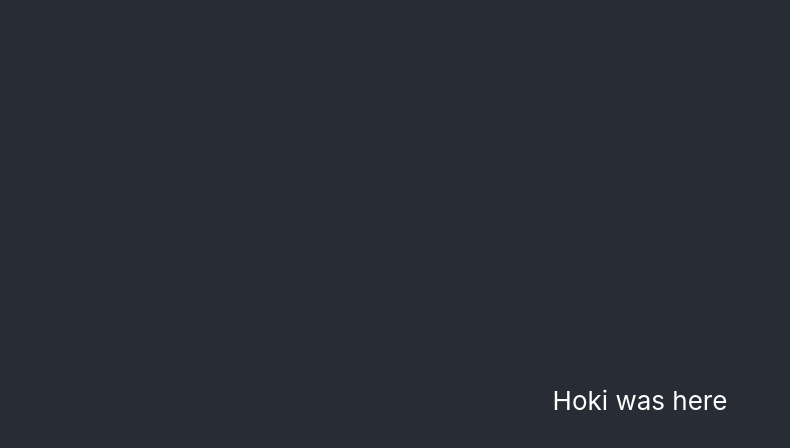
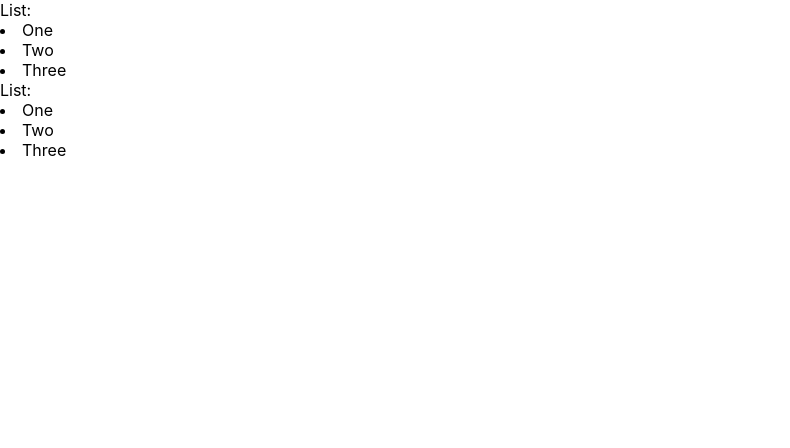
Before and after one commit to travishoki/react-standards-less-huge-and-more-awesome, a React (Create React App) app: page / in a window 1280 px wide. Shown: the top 448 px of the page, without its empty margins (0-790 px from the left). Built offline with nearby package versions, Linux system fonts and the light colour scheme.

Commit message:
ComponentB before and after
before and after of breaking out components

```diff
--- a/package.json
+++ b/package.json
@@ -6,6 +6,7 @@
     "@testing-library/jest-dom": "^5.11.10",
     "@testing-library/react": "^11.2.6",
     "@testing-library/user-event": "^12.8.3",
+    "prop-types": "^15.7.2",
     "react": "^17.0.2",
     "react-dom": "^17.0.2",
     "react-scripts": "4.0.3",
--- a/src/App.css
+++ /dev/null
@@ -1,38 +0,0 @@
-.App {
-  text-align: center;
-}
-
-.App-logo {
-  height: 40vmin;
-  pointer-events: none;
-}
-
-@media (prefers-reduced-motion: no-preference) {
-  .App-logo {
-    animation: App-logo-spin infinite 20s linear;
-  }
-}
-
-.App-header {
-  background-color: #282c34;
-  min-height: 100vh;
-  display: flex;
-  flex-direction: column;
-  align-items: center;
-  justify-content: center;
-  font-size: calc(10px + 2vmin);
-  color: white;
-}
-
-.App-link {
-  color: #61dafb;
-}
-
-@keyframes App-logo-spin {
-  from {
-    transform: rotate(0deg);
-  }
-  to {
-    transform: rotate(360deg);
-  }
-}
--- a/src/App.js
+++ b/src/App.js
@@ -1,15 +1,12 @@
 import React from 'react';
 
-import './App.css';
+import ComponentB from './components/ComponentB';
 
-function App() {
-  return (
-    <div className="App">
-      <header className="App-header">
-        Hoki was here
-      </header>
-    </div>
-  );
-}
+const App = () => (
+  <div className="App">
+    <ComponentB.Before />
+    <ComponentB.After />
+  </div>
+);
 
 export default App;
--- /dev/null
+++ b/src/api/index.js
@@ -0,0 +1,20 @@
+const mockItemList = [
+  {
+    id: 1,
+    name: 'One',
+  },
+  {
+    id: 2,
+    name: 'Two',
+  },
+  {
+    id: 3,
+    name: 'Three',
+  },
+];
+
+export const getItemList = () => new Promise((resolve) => {
+  resolve(mockItemList);
+});
+
+export default getItemList;
--- /dev/null
+++ b/src/components/ComponentB/After/List/index.js
@@ -0,0 +1,27 @@
+import React from 'react';
+import PropTypes from 'prop-types';
+
+import ListItem from '../ListItem';
+
+const List = ({ items }) => {
+  if (!items.length) return null;
+
+  return items.map((item) => (
+    <ListItem
+      key={item.id}
+      name={item.name}
+    />
+  ));
+};
+
+List.propTypes = {
+  items: PropTypes.arrayOf(PropTypes.shape({
+    name: PropTypes.string.isRequired,
+  })),
+};
+
+List.defaultProps = {
+  items: [],
+};
+
+export default List;
--- /dev/null
+++ b/src/components/ComponentB/After/ListItem/index.js
@@ -0,0 +1,18 @@
+import React from 'react';
+import PropTypes from 'prop-types';
+
+const ListItem = ({
+  name,
+}) => {
+  if (!name) return null;
+
+  return (
+    <li>{name}</li>
+  );
+};
+
+ListItem.propTypes = {
+  name: PropTypes.string.isRequired,
+};
+
+export default ListItem;
--- /dev/null
+++ b/src/components/ComponentB/After/index.js
@@ -0,0 +1,24 @@
+import React, { useEffect, useState } from 'react';
+
+import List from './List';
+import { getItemList } from '../../../api';
+
+const ComponentB = () => {
+  const [items, setItems] = useState([]);
+
+  useEffect(() => {
+    getItemList()
+      .then((result) => {
+        setItems(result);
+      });
+  });
+
+  return (
+    <div>
+      List:
+      <List items={items} />
+    </div>
+  );
+};
+
+export default ComponentB;
--- /dev/null
+++ b/src/components/ComponentB/Before/index.js
@@ -0,0 +1,35 @@
+import React, { useEffect, useState } from 'react';
+
+import { getItemList } from '../../../api';
+
+function renderListItem(item) {
+  return (
+    <li key={item.id}>{item.name}</li>
+  );
+}
+
+function renderList(itemList) {
+  return itemList.map((item) => renderListItem(item));
+}
+
+const ComponentB = () => {
+  const [itemList, setItemList] = useState([]);
+
+  useEffect(() => {
+    getItemList()
+      .then((result) => {
+        setItemList(result);
+      });
+  });
+
+  const list = renderList(itemList);
+
+  return (
+    <div>
+      List:
+      {list}
+    </div>
+  );
+};
+
+export default ComponentB;
--- /dev/null
+++ b/src/components/ComponentB/index.js
@@ -0,0 +1,7 @@
+import After from './After';
+import Before from './Before';
+
+export default {
+  After,
+  Before,
+};
```
